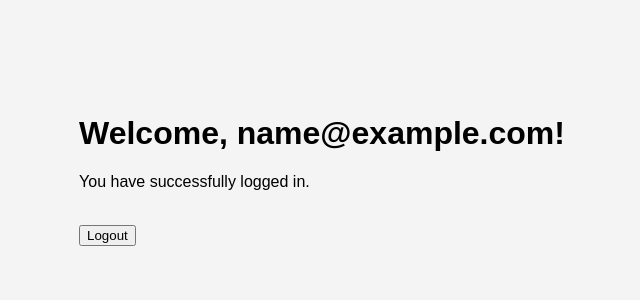
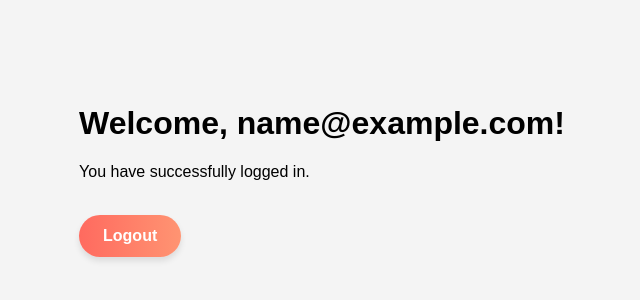
Before and after one commit to carrie627/login-page, a Vue app: page / in a window 1280 px wide. Shown: the part 230-530 px from the top of the page, without its empty margins (318-958 px from the left). Built offline with nearby package versions, Linux system fonts and the light colour scheme; sample sign-in values are in the browser's storage.

Commit message:
Added nice style to Logout button

```diff
--- a/src/components/WelcomeScreen.vue
+++ b/src/components/WelcomeScreen.vue
@@ -3,7 +3,7 @@
     <h1>Welcome, {{ userEmail }}!</h1>
     <p>You have successfully logged in.</p>
     <br />
-    <button @click="handleLogout">Logout</button>
+    <button class="logout-button" @click="handleLogout">Logout</button>
   </div>
 </template>
 
@@ -25,3 +25,28 @@ export default {
   },
 }
 </script>
+
+<style scoped>
+.logout-button {
+  background: linear-gradient(90deg, #ff6a5f, #ff9472);
+  border: none;
+  border-radius: 30px;
+  color: white;
+  padding: 12px 24px;
+  font-size: 16px;
+  font-weight: bold;
+  cursor: pointer;
+  transition: all 0.3s ease;
+  box-shadow: 0px 4px 6px rgba(0, 0, 0, 0.1);
+}
+
+.logout-button:hover {
+  background: linear-gradient(90deg, #ff9472, #ff6a5f);
+  transform: scale(1.05);
+}
+
+.logout-button:active {
+  transform: scale(0.98);
+  box-shadow: 0px 2px 4px rgba(0, 0, 0, 0.2);
+}
+</style>
```
